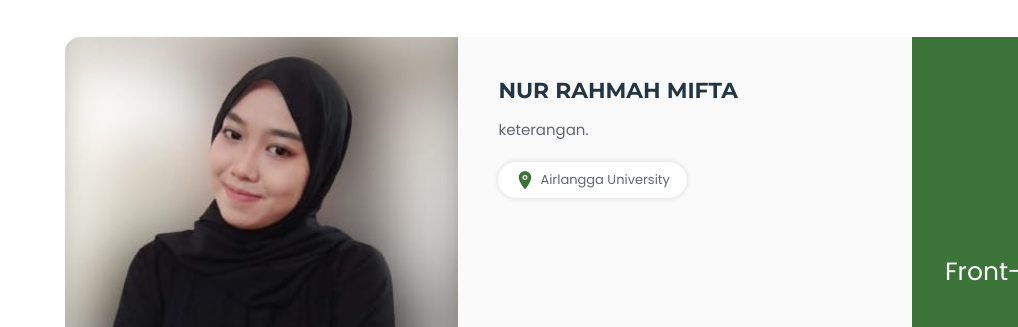
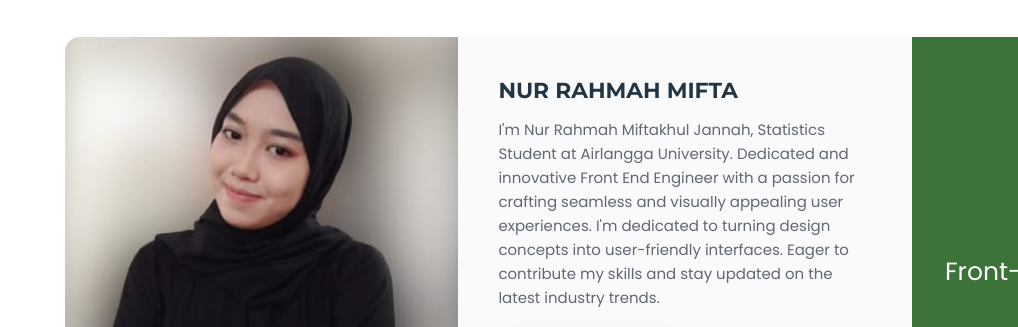
Before and after one commit to Kampus-Merdeka-Software-Engineering/FE-2-Medan-20, a plain HTML site: page index.html in a window 1280 px wide. Shown: the part 3369-3696 px from the top of the page, 0-1018 px from the left. Drawn offline with nearby package versions, Linux system fonts and the light colour scheme.

Commit message:
keterangan team

```diff
--- a/index.html
+++ b/index.html
@@ -425,7 +425,10 @@
                   <h3 class="h3 card-title">Nur Rahmah Mifta</h3>
 
                   <p class="card-text">
-                    keterangan.
+                    I'm Nur Rahmah Miftakhul Jannah, Statistics Student at Airlangga University. Dedicated and
+                    innovative Front End Engineer with a passion for crafting seamless and visually appealing user
+                    experiences. I'm dedicated to turning design concepts into user-friendly interfaces. Eager to
+                    contribute my skills and stay updated on the latest industry trends.
                   </p>
 
                   <ul class="card-meta-list">
```
